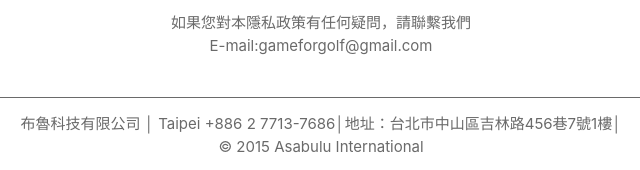
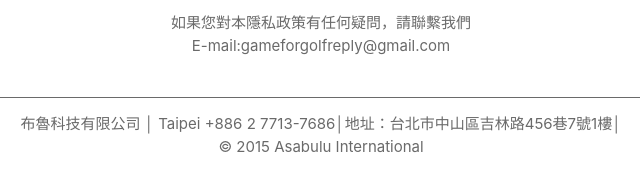
Before and after one commit to bulu-tech/gameforgolf, a plain HTML site: page index.html in a window 1280 px wide. Shown: the part 3195-3365 px from the top of the page, 319-959 px from the left. Drawn offline with nearby package versions, Linux system fonts and the light colour scheme.

Commit message:
email change

```diff
--- a/index.html
+++ b/index.html
@@ -243,7 +243,7 @@
           <div class="col s12 m12">
             <span class="section-title">聯繫我們</span>
             <span style="text-align:center;display:block">如果您對本隱私政策有任何疑問，請聯繫我們<br>
-              E-mail:gameforgolf@gmail.com</span>
+              E-mail:gameforgolfreply@gmail.com</span>
           </div>
         </div>
       </div>
```
